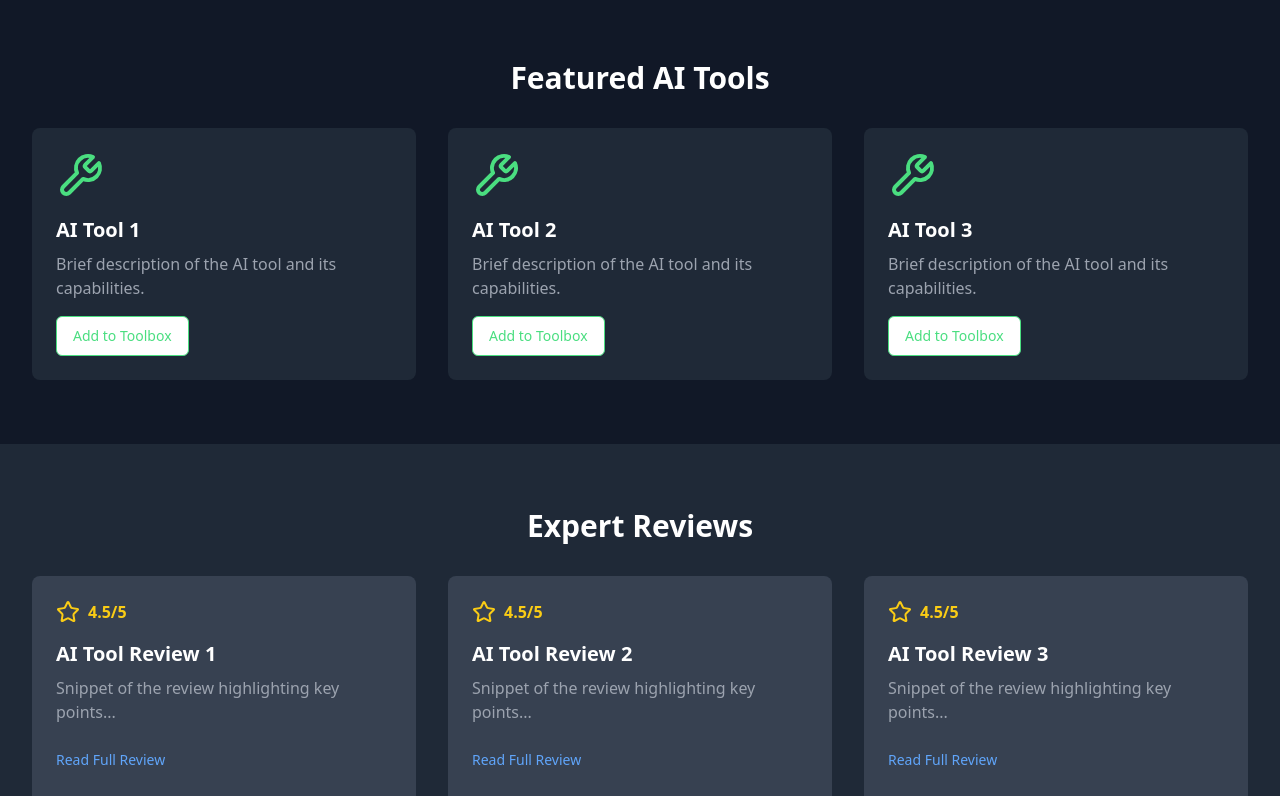
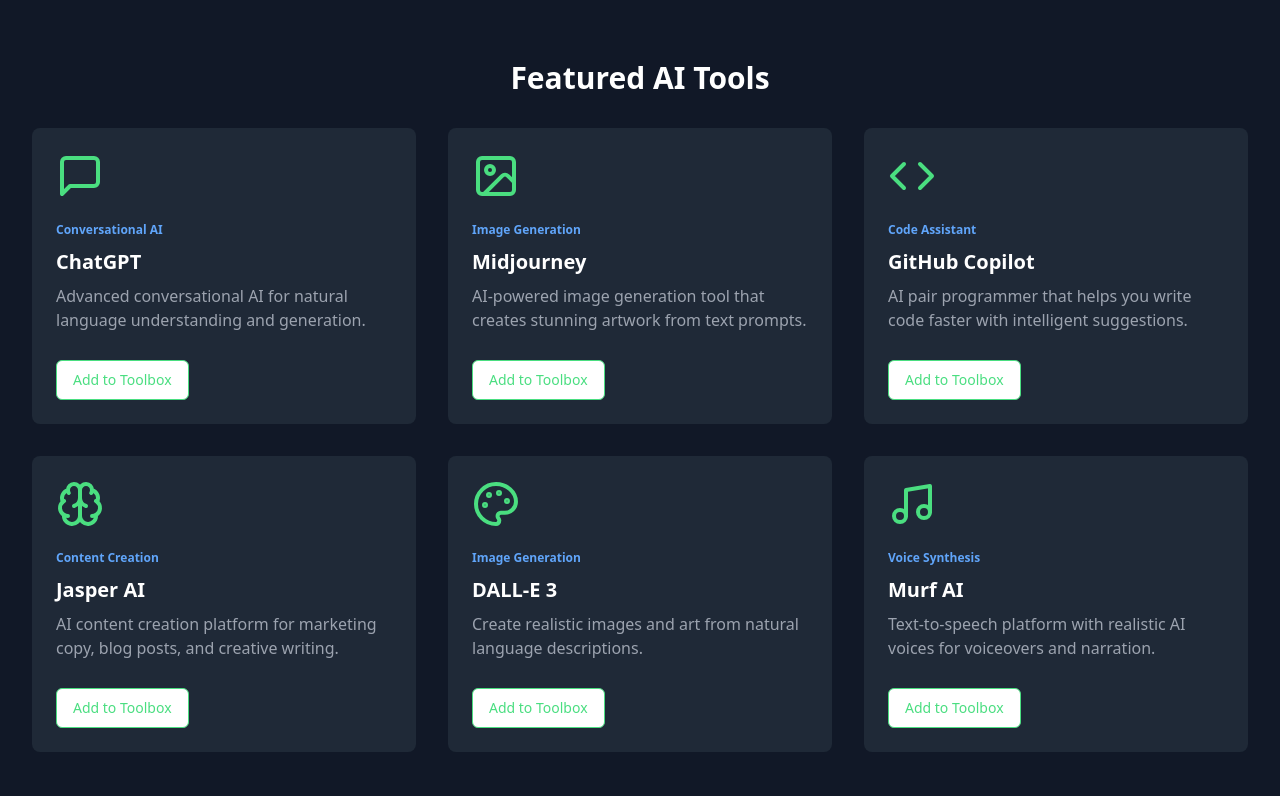
Before and after one commit to Sohail-04/ai-tool-hub-83225, a React (Vite) app: page / in a window 1280 px wide. Shown: the part 400-1196 px from the top of the page. Built offline with nearby package versions, Linux system fonts and the light colour scheme.

Commit message:
feat: Add AI tools to explore section

```diff
--- a/src/pages/Index.jsx
+++ b/src/pages/Index.jsx
@@ -1,7 +1,52 @@
 import React from 'react';
-import { Search, Wrench, Star, TrendingUp } from 'lucide-react';
+import { Search, Wrench, Star, TrendingUp, Brain, Palette, Code, MessageSquare, Image as ImageIcon, Music } from 'lucide-react';
 import { Button } from '@/components/ui/button';
 import { Input } from '@/components/ui/input';
+
+const featuredTools = [
+  {
+    id: 1,
+    name: "ChatGPT",
+    description: "Advanced conversational AI for natural language understanding and generation.",
+    icon: MessageSquare,
+    category: "Conversational AI"
+  },
+  {
+    id: 2,
+    name: "Midjourney",
+    description: "AI-powered image generation tool that creates stunning artwork from text prompts.",
+    icon: ImageIcon,
+    category: "Image Generation"
+  },
+  {
+    id: 3,
+    name: "GitHub Copilot",
+    description: "AI pair programmer that helps you write code faster with intelligent suggestions.",
+    icon: Code,
+    category: "Code Assistant"
+  },
+  {
+    id: 4,
+    name: "Jasper AI",
+    description: "AI content creation platform for marketing copy, blog posts, and creative writing.",
+    icon: Brain,
+    category: "Content Creation"
+  },
+  {
+    id: 5,
+    name: "DALL-E 3",
+    description: "Create realistic images and art from natural language descriptions.",
+    icon: Palette,
+    category: "Image Generation"
+  },
+  {
+    id: 6,
+    name: "Murf AI",
+    description: "Text-to-speech platform with realistic AI voices for voiceovers and narration.",
+    icon: Music,
+    category: "Voice Synthesis"
+  }
+];
 
 const Index = () => {
   return (
@@ -41,17 +86,23 @@ const Index = () => {
       <section className="py-16 bg-gray-900">
         <div className="container mx-auto">
           <h2 className="text-3xl font-bold mb-8 text-center">Featured AI Tools</h2>
-          <div className="grid grid-cols-1 md:grid-cols-3 gap-8">
-            {[1, 2, 3].map((item) => (
-              <div key={item} className="bg-gray-800 rounded-lg p-6">
-                <Wrench className="text-green-400 mb-4" size={48} />
-                <h3 className="text-xl font-bold mb-2">AI Tool {item}</h3>
-                <p className="text-gray-400 mb-4">Brief description of the AI tool and its capabilities.</p>
-                <Button variant="outline" className="text-green-400 border-green-400 hover:bg-green-400 hover:text-white">
-                  Add to Toolbox
-                </Button>
-              </div>
-            ))}
+          <div className="grid grid-cols-1 md:grid-cols-2 lg:grid-cols-3 gap-8">
+            {featuredTools.map((tool) => {
+              const IconComponent = tool.icon;
+              return (
+                <div key={tool.id} className="bg-gray-800 rounded-lg p-6 hover:bg-gray-750 transition-colors">
+                  <IconComponent className="text-green-400 mb-4" size={48} />
+                  <div className="mb-2">
+                    <span className="text-xs text-blue-400 font-semibold">{tool.category}</span>
+                  </div>
+                  <h3 className="text-xl font-bold mb-2">{tool.name}</h3>
+                  <p className="text-gray-400 mb-4 min-h-[60px]">{tool.description}</p>
+                  <Button variant="outline" className="text-green-400 border-green-400 hover:bg-green-400 hover:text-white">
+                    Add to Toolbox
+                  </Button>
+                </div>
+              );
+            })}
           </div>
         </div>
       </section>
```
